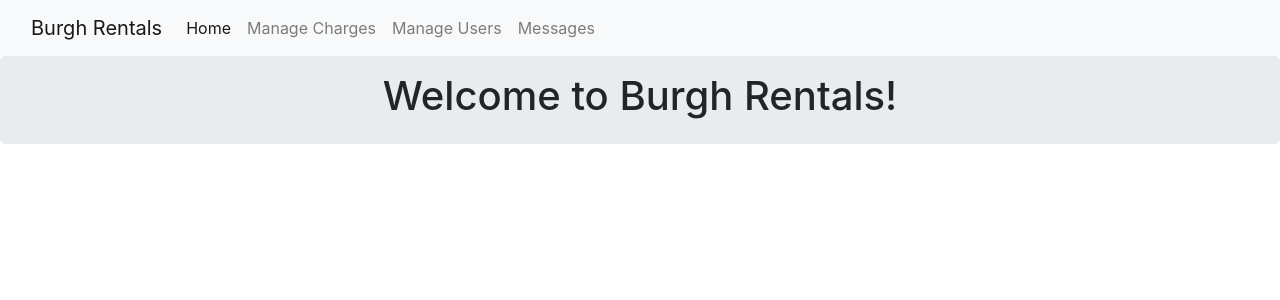
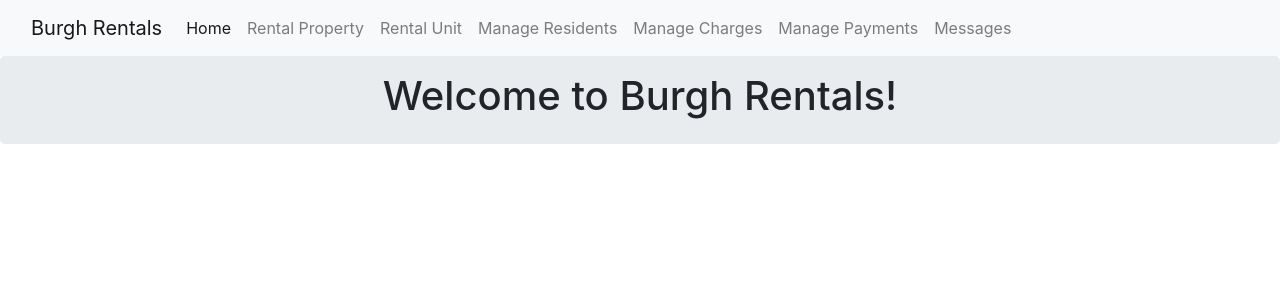
Before and after one commit to aarushg/ResidentalPortal, a Flask app: page / in a window 1280 px wide. Shown: the top 300 px of the page. Run offline with Flask 2, Linux system fonts and the light colour scheme; data comes from the database, SQL or seed files in the repository; both versions use the stored data as it was after the commit; some libraries are stand-ins or nearby versions.

```diff
--- a/templates/header.html
+++ b/templates/header.html
@@ -23,17 +23,23 @@ block body %}
               >Home</a
             >
           </li>
-
+          <li class="nav-item">
+            <a class="nav-link" href="/charges">Rental Property</a>
+          </li>
+          <li class="nav-item">
+            <a class="nav-link" href="/rentalUnit">Rental Unit</a>
+          </li>
+         <li class="nav-item">
+            <a class="nav-link" href="/residents">Manage Residents</a>
+          </li>
           <li class="nav-item">
             <a class="nav-link" href="/charges">Manage Charges</a>
           </li>
-
           <li class="nav-item">
-            <a class="nav-link" href="/residents">Manage Users</a>
+            <a class="nav-link" href="/payments">Manage Payments</a>
           </li>
-
           <li class="nav-item">
-            <a class="nav-link" href="#">Messages</a>
+            <a class="nav-link" href="/messages">Messages</a>
           </li>
         </ul>
       </div>
```
Also changed, not shown: database.db, templates/messages.html (added).
